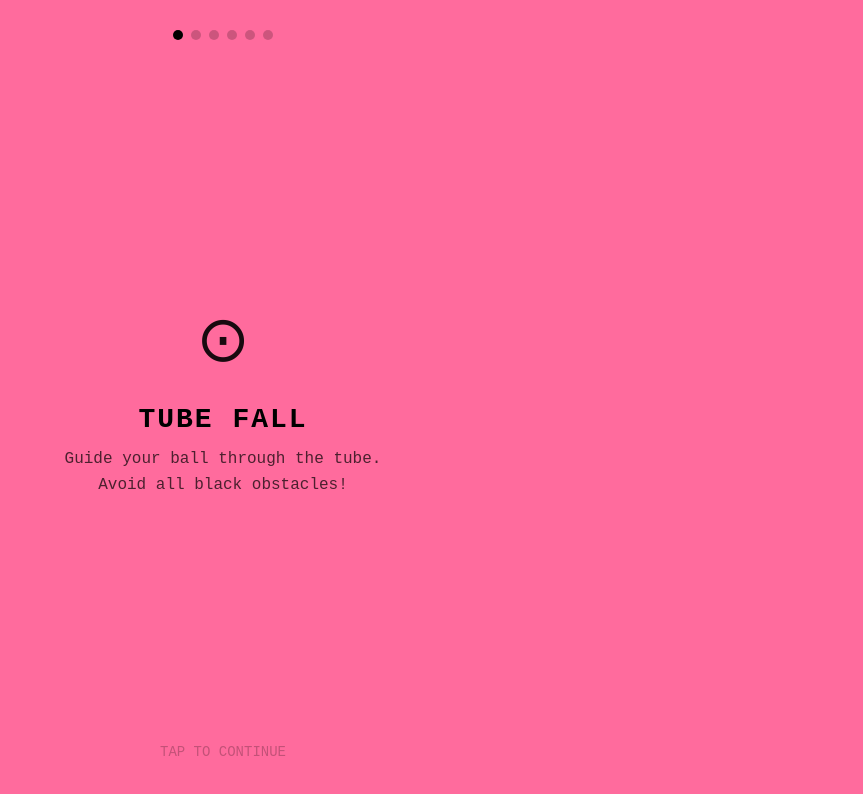
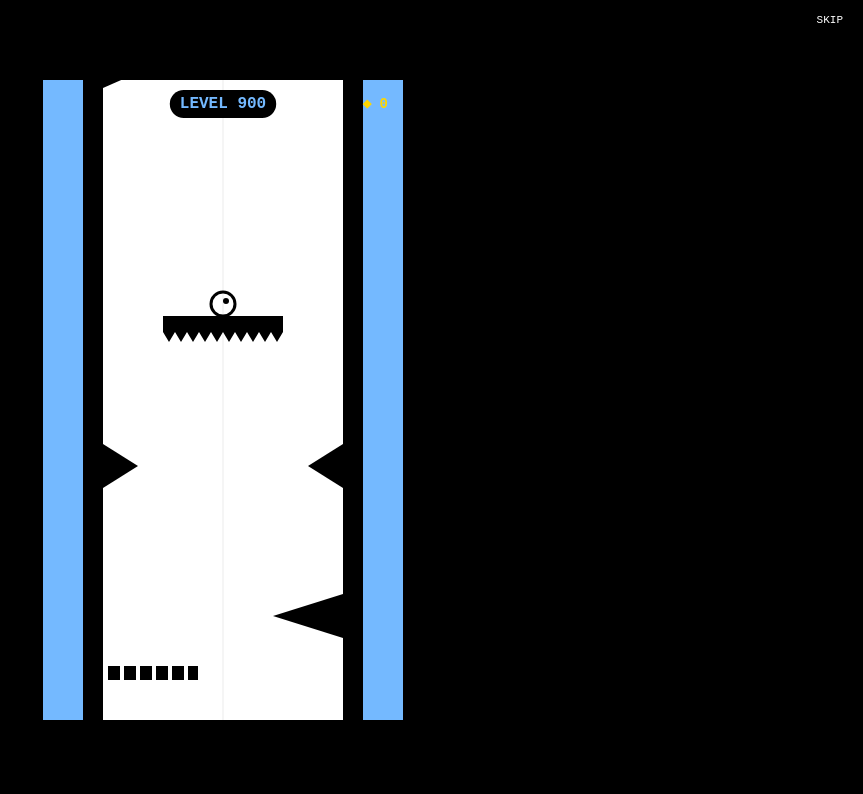
Before and after one commit to adrianperezlatorre-lang/TUBE-FALL, a React (Vite) app: page / in a window 1280 px wide. Shown: the top 794 px of the page, without its empty margins (417-1280 px from the left). Built offline with nearby package versions, Linux system fonts and the light colour scheme.

Commit message:
Interactive playable tutorial with tips while playing

```diff
--- a/src/components/Tutorial.jsx
+++ b/src/components/Tutorial.jsx
@@ -1,207 +1,237 @@
 /**
- * Tutorial — First-time interactive tutorial overlay.
+ * Tutorial — Interactive playable tutorial level.
+ * Player plays through a simple level while tips appear on screen.
  * Shows once, then never again (stored in localStorage).
  */
 
-import { useState } from 'react';
+import { useRef, useCallback, useEffect, useMemo, useState } from 'react';
+import { GameEngine, CONFIG, STATE } from '../agents/engine.js';
+import { AudioSystem } from '../agents/audio.js';
+import { useGameLoop } from '../hooks/useGameLoop.js';
+import { useInput } from '../hooks/useInput.js';
 
 const STORAGE_KEY = 'tubeFall_tutorialDone';
 
-const STEPS = [
-  {
-    title: 'TUBE FALL',
-    text: 'Guide your ball through the tube.\nAvoid all black obstacles!',
-    icon: '⊙',
-    bg: '#FF6B9D',
-  },
-  {
-    title: 'CONTROLS',
-    text: 'Tap LEFT side = jump left\nTap RIGHT side = jump right',
-    icon: '◁  ▷',
-    bg: '#FF9F43',
-    showHands: true,
-  },
-  {
-    title: 'PLATFORMS',
-    text: 'Land on platforms to roll.\nHold left/right to keep rolling.',
-    icon: '▬▬▬',
-    bg: '#48DBFB',
-  },
-  {
-    title: 'VANISH BARS',
-    text: 'Dashed platforms disappear!\nJump off before they vanish.',
-    icon: '▪ ▪ ▪',
-    bg: '#FECA57',
-  },
-  {
-    title: 'COLLECT GEMS',
-    text: 'Grab yellow gems for currency.\nBuy upgrades and skins in the shop.',
-    icon: '◆',
-    bg: '#1DD1A1',
-    iconColor: '#FFD700',
-  },
-  {
-    title: 'READY?',
-    text: 'Die & retry fast.\nBeat all 20 levels!',
-    icon: '▼',
-    bg: '#6C5CE7',
-    isLast: true,
-  },
+const TL = CONFIG.TUBE_INNER_LEFT;
+const TR = CONFIG.TUBE_INNER_RIGHT;
+const CX = (TL + TR) / 2;
+
+/** Check if tutorial has been completed before. */
+export function isTutorialDone() {
+  try { return localStorage.getItem(STORAGE_KEY) === 'true'; } catch { return false; }
+}
+
+/** Tutorial level — easy obstacles with tips at specific Y positions */
+const TUTORIAL_LEVEL = {
+  id: 900,
+  color: '#74B9FF',
+  height: 2200,
+  gems: 0,
+  bonusGems: 0,
+  obstacles: [
+    // Section 1 (y: 0-400) — just fall, learn controls
+    // nothing here, just falling
+
+    // Section 2 (y: 400-700) — first spikes, dodge left/right
+    { type: 'spike', y: 500, wall: 'right', depth: 50 },
+    { type: 'spike', y: 650, wall: 'left', depth: 50 },
+
+    // Section 3 (y: 800-1100) — platform to land on
+    { type: 'platform', y: 900, width: 120 },
+    { type: 'spike', y: 1050, wall: 'both', depth: 35 },
+
+    // Section 4 (y: 1100-1500) — vanish platform
+    { type: 'spike', y: 1200, wall: 'right', depth: 70 },
+    { type: 'vanish', y: 1250, width: 90, xPos: TL + 5 },
+
+    // Section 5 (y: 1500-1800) — gem to collect
+    { type: 'spike', y: 1600, wall: 'left', depth: 45 },
+    { type: 'spike', y: 1750, wall: 'right', depth: 45 },
+
+    // Section 6 (y: 1800-2200) — final run
+    { type: 'platform', y: 1900, width: 100, moveRange: 60, speed: 1.0 },
+    { type: 'spike', y: 2050, wall: 'both', depth: 40 },
+  ],
+  gemPositions: [
+    { x: CX, y: 1550 },
+    { x: CX - 30, y: 1700 },
+    { x: CX + 30, y: 2000 },
+  ],
+};
+
+/** Tips that appear at specific ball Y positions */
+const TIPS = [
+  { triggerY: 50,   text: 'TAP LEFT or RIGHT\nto jump!', duration: 3000 },
+  { triggerY: 400,  text: 'Avoid the spikes!\nJump to dodge.', duration: 2500 },
+  { triggerY: 800,  text: 'Land on platforms\nto roll across.', duration: 2500 },
+  { triggerY: 1100, text: 'Dashed bars vanish!\nJump off fast.', duration: 2500 },
+  { triggerY: 1450, text: 'Collect gems ◆\nfor upgrades!', duration: 2500 },
+  { triggerY: 1850, text: 'Almost there!\nReach the bottom.', duration: 2000 },
 ];
-
-/**
- * Check if tutorial has been completed before.
- * @returns {boolean}
- */
-export function isTutorialDone() {
-  try {
-    return localStorage.getItem(STORAGE_KEY) === 'true';
-  } catch {
-    return false;
-  }
-}
 
 /**
  * @param {Object} props
  * @param {Function} props.onComplete - Called when tutorial finishes
  */
 export default function Tutorial({ onComplete }) {
-  const [step, setStep] = useState(0);
-  const current = STEPS[step];
+  const canvasRef = useRef(null);
+  const engineRef = useRef(null);
+  const [currentTip, setCurrentTip] = useState(null);
+  const tipTimerRef = useRef(null);
+  const shownTipsRef = useRef(new Set());
+  const completedRef = useRef(false);
 
-  function next() {
-    if (step >= STEPS.length - 1) {
-      // Mark tutorial as done
-      try { localStorage.setItem(STORAGE_KEY, 'true'); } catch {}
-      onComplete();
-    } else {
-      setStep(step + 1);
+  if (!engineRef.current) {
+    engineRef.current = new GameEngine();
+  }
+  const engine = engineRef.current;
+
+  useEffect(() => {
+    engine.jumpPower = 1.0;
+    engine.fallSpeedMultiplier = 0.85; // slightly easier
+    engine.skinIndex = 0;
+    engine.level = TUTORIAL_LEVEL;
+    engine.currentLevelId = 900;
+    engine.deathCount = 0;
+
+    const cx = (CONFIG.TUBE_INNER_LEFT + CONFIG.TUBE_INNER_RIGHT) / 2;
+    engine.ball = { x: cx, y: 60, vx: 0, vy: 0, radius: CONFIG.BALL_RADIUS, alive: true, rotation: 0 };
+    engine.cameraY = 0;
+    engine.time = 0;
+    engine.collectedGems = new Set();
+    engine.particles = [];
+    engine.deathTimer = 0;
+    engine.ridingElevator = null;
+    engine.obstacleManager.init(TUTORIAL_LEVEL.obstacles);
+    engine.state = STATE.PLAYING;
+
+    engine.onLevelComplete(() => {
+      if (!completedRef.current) {
+        completedRef.current = true;
+        try { localStorage.setItem(STORAGE_KEY, 'true'); } catch {}
+        // Brief delay so player sees they finished
+        setTimeout(() => onComplete(), 800);
+      }
+    });
+
+    engine.onDeath(() => {});
+    engine.onGemCollect(() => {});
+
+    // Show first tip immediately
+    setCurrentTip(TIPS[0].text);
+    tipTimerRef.current = setTimeout(() => setCurrentTip(null), TIPS[0].duration);
+    shownTipsRef.current.add(0);
+
+    return () => {
+      engine.state = STATE.LOBBY;
+      if (tipTimerRef.current) clearTimeout(tipTimerRef.current);
+    };
+  }, [onComplete]);
+
+  const update = useCallback((dt) => {
+    if (completedRef.current) return;
+
+    // Check for tip triggers based on ball Y
+    const ballY = engine.ball.y;
+    for (let i = 0; i < TIPS.length; i++) {
+      if (!shownTipsRef.current.has(i) && ballY >= TIPS[i].triggerY) {
+        shownTipsRef.current.add(i);
+        setCurrentTip(TIPS[i].text);
+        if (tipTimerRef.current) clearTimeout(tipTimerRef.current);
+        tipTimerRef.current = setTimeout(() => setCurrentTip(null), TIPS[i].duration);
+      }
     }
-  }
+
+    engine.update(dt);
+  }, [engine]);
+
+  const draw = useCallback(() => {
+    const canvas = canvasRef.current;
+    if (!canvas) return;
+    const ctx = canvas.getContext('2d');
+    engine.draw(ctx);
+
+    // Draw "TUTORIAL" label at top
+    ctx.fillStyle = 'rgba(0,0,0,0.5)';
+    ctx.font = 'bold 11px monospace';
+    ctx.textAlign = 'center';
+    ctx.fillText('TUTORIAL', CONFIG.CANVAS_WIDTH / 2, 14);
+  }, [engine]);
+
+  useGameLoop(update, draw, true);
+
+  const handleJump = useCallback((dir) => {
+    AudioSystem.unlock();
+    engine.jump(dir);
+  }, [engine]);
+
+  const handleMuteToggle = useCallback(() => AudioSystem.toggleMute(), []);
+
+  useInput(canvasRef, handleJump, handleMuteToggle, true);
 
   return (
-    <div
-      onClick={next}
-      style={{
-        position: 'fixed',
-        top: 0, left: 0, right: 0, bottom: 0,
-        backgroundColor: current.bg,
-        display: 'flex',
-        flexDirection: 'column',
-        alignItems: 'center',
-        justifyContent: 'center',
-        zIndex: 200,
-        fontFamily: 'monospace',
-        cursor: 'pointer',
-        userSelect: 'none',
-        transition: 'background-color 0.3s',
-      }}
-    >
-      {/* Step dots */}
-      <div style={{
-        position: 'absolute',
-        top: '30px',
-        display: 'flex',
-        gap: '8px',
-      }}>
-        {STEPS.map((_, i) => (
-          <div key={i} style={{
-            width: 10, height: 10,
-            borderRadius: '50%',
-            backgroundColor: i === step ? '#000' : 'rgba(0,0,0,0.2)',
-            transition: 'background-color 0.2s',
-          }} />
-        ))}
+    <div style={{
+      width: '100%', height: '100%',
+      display: 'flex', alignItems: 'center', justifyContent: 'center',
+      backgroundColor: '#000', touchAction: 'none', position: 'relative',
+    }}>
+      <canvas
+        ref={canvasRef}
+        width={CONFIG.CANVAS_WIDTH}
+        height={CONFIG.CANVAS_HEIGHT}
+        style={{
+          maxWidth: '100%', maxHeight: '100%',
+          aspectRatio: `${CONFIG.CANVAS_WIDTH} / ${CONFIG.CANVAS_HEIGHT}`,
+        }}
+      />
+
+      {/* Skip button */}
+      <div style={{ position: 'absolute', top: 8, right: 8, zIndex: 10 }}>
+        <button
+          onClick={() => {
+            try { localStorage.setItem(STORAGE_KEY, 'true'); } catch {}
+            onComplete();
+          }}
+          style={{
+            background: 'rgba(0,0,0,0.4)', color: '#FFF', border: 'none',
+            borderRadius: 6, padding: '6px 12px', fontSize: 11,
+            cursor: 'pointer', fontFamily: 'monospace',
+          }}
+        >
+          SKIP
+        </button>
       </div>
 
-      {/* Icon */}
-      <div style={{
-        fontSize: '64px',
-        marginBottom: '24px',
-        color: current.iconColor || '#000',
-        opacity: 0.9,
-      }}>
-        {current.icon}
-      </div>
-
-      {/* Hand indicators for controls step */}
-      {current.showHands && (
+      {/* Tip overlay */}
+      {currentTip && (
         <div style={{
-          display: 'flex',
-          width: '80%',
-          maxWidth: '300px',
-          marginBottom: '20px',
-          gap: '4px',
+          position: 'absolute',
+          top: '55%',
+          left: '50%',
+          transform: 'translate(-50%, -50%)',
+          backgroundColor: 'rgba(0,0,0,0.75)',
+          color: '#FFF',
+          padding: '16px 24px',
+          borderRadius: '12px',
+          fontSize: '18px',
+          fontWeight: 'bold',
+          fontFamily: 'monospace',
+          textAlign: 'center',
+          whiteSpace: 'pre-line',
+          lineHeight: '1.5',
+          pointerEvents: 'none',
+          zIndex: 15,
+          animation: 'tipFadeIn 0.3s ease-out',
         }}>
-          <div style={{
-            flex: 1,
-            height: '80px',
-            border: '3px dashed rgba(0,0,0,0.3)',
-            borderRadius: '12px',
-            display: 'flex',
-            alignItems: 'center',
-            justifyContent: 'center',
-            fontSize: '14px',
-            fontWeight: 'bold',
-            color: 'rgba(0,0,0,0.5)',
-          }}>
-            TAP LEFT
-          </div>
-          <div style={{
-            flex: 1,
-            height: '80px',
-            border: '3px dashed rgba(0,0,0,0.3)',
-            borderRadius: '12px',
-            display: 'flex',
-            alignItems: 'center',
-            justifyContent: 'center',
-            fontSize: '14px',
-            fontWeight: 'bold',
-            color: 'rgba(0,0,0,0.5)',
-          }}>
-            TAP RIGHT
-          </div>
+          {currentTip}
         </div>
       )}
 
-      {/* Title */}
-      <div style={{
-        fontSize: '28px',
-        fontWeight: 'bold',
-        color: '#000',
-        marginBottom: '12px',
-        letterSpacing: '2px',
-      }}>
-        {current.title}
-      </div>
-
-      {/* Text */}
-      <div style={{
-        fontSize: '16px',
-        color: 'rgba(0,0,0,0.7)',
-        textAlign: 'center',
-        lineHeight: '1.6',
-        whiteSpace: 'pre-line',
-        padding: '0 30px',
-      }}>
-        {current.text}
-      </div>
-
-      {/* Bottom prompt */}
-      <div style={{
-        position: 'absolute',
-        bottom: '40px',
-        fontSize: '14px',
-        color: 'rgba(0,0,0,0.4)',
-        animation: 'pulse 1.5s infinite',
-      }}>
-        {current.isLast ? 'TAP TO PLAY' : 'TAP TO CONTINUE'}
-      </div>
-
+      {/* Left/Right tap zones indicator (first few seconds) */}
       <style>{`
-        @keyframes pulse {
-          0%, 100% { opacity: 0.4; }
-          50% { opacity: 0.8; }
+        @keyframes tipFadeIn {
+          from { opacity: 0; transform: translate(-50%, -50%) scale(0.9); }
+          to { opacity: 1; transform: translate(-50%, -50%) scale(1); }
         }
       `}</style>
     </div>
```
Also changed, not shown: 3 other files (tests, documents, lock files or other folders).
